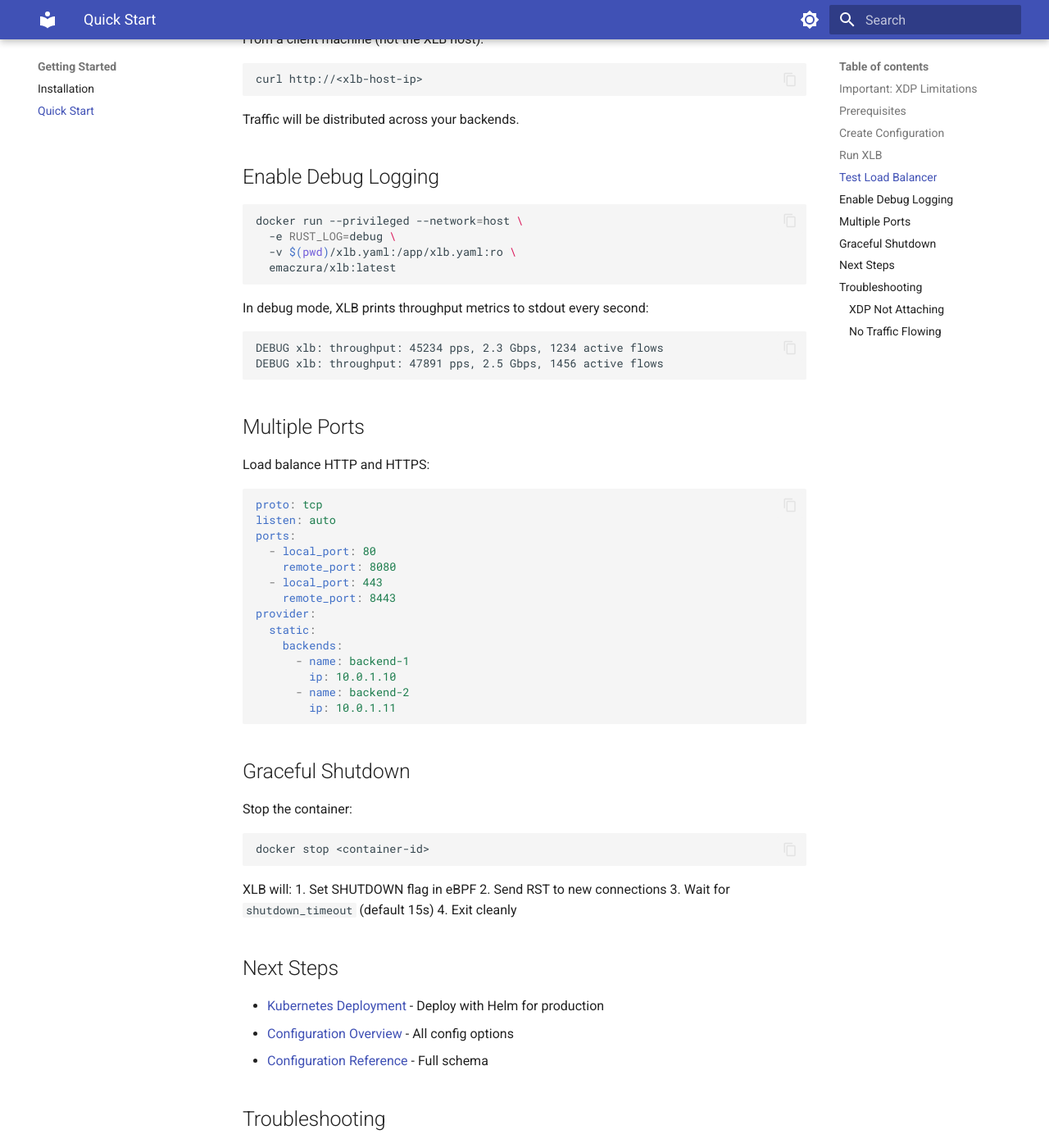
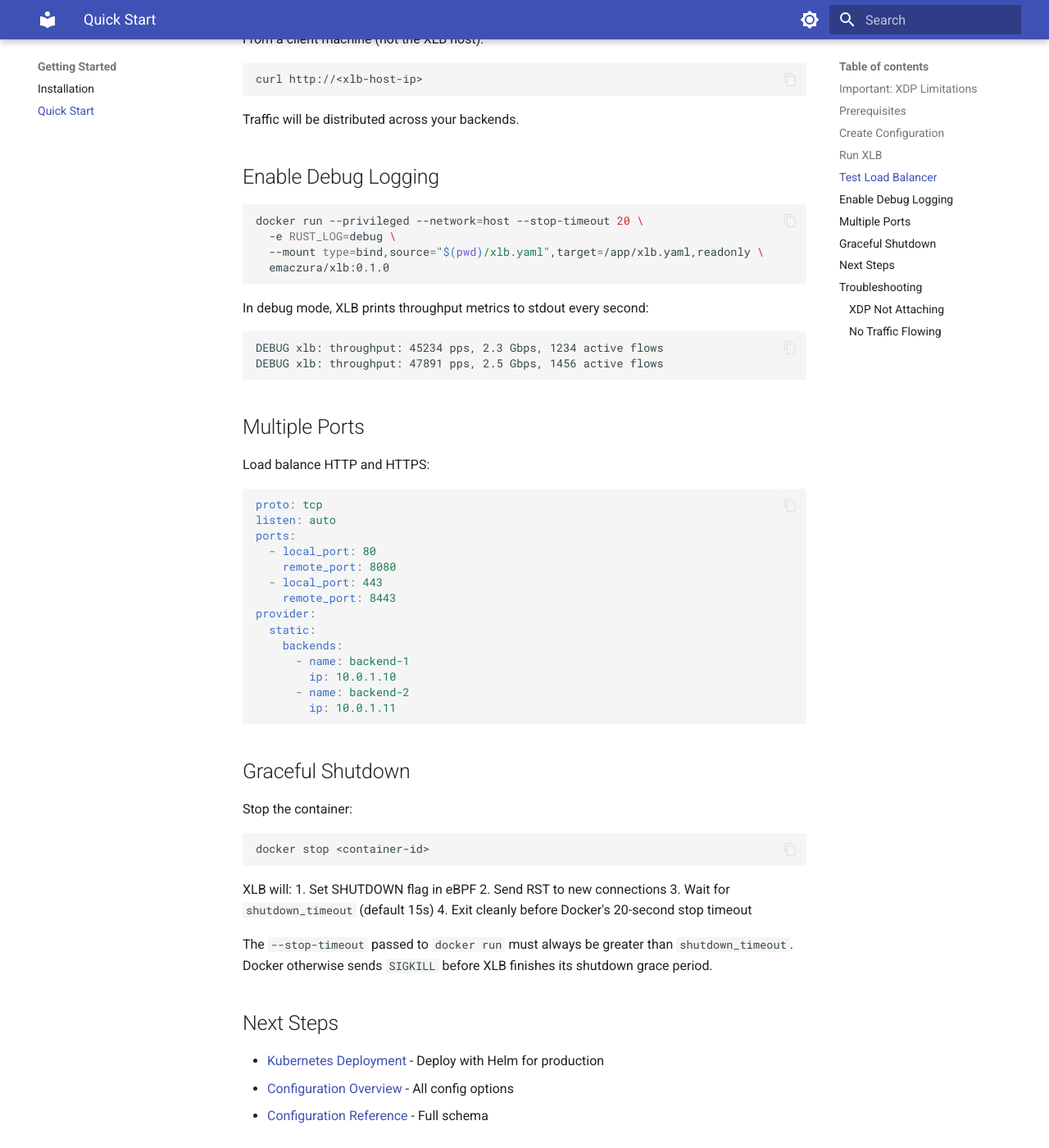
Before and after one commit to bisdreamz/xlb, an MkDocs documentation site: the page built from docs/docs/getting-started/quickstart.md, in a window 1280 px wide and 1400 px high, scrolled down 1427 px. Shown: the whole window at 82% size. Built offline with MkDocs 1.6.1 and Material for MkDocs 9.7.7, drawn with Linux system fonts in a browser that asks for light colours; some of the changed text lies outside the part shown.

Commit message:
Document safe direct container shutdown

````diff
--- a/docs/docs/getting-started/quickstart.md
+++ b/docs/docs/getting-started/quickstart.md
@@ -36,9 +36,9 @@ provider:
 ## Run XLB
 
 ```bash
-docker run --privileged --network=host \
-  -v $(pwd)/xlb.yaml:/app/xlb.yaml:ro \
-  emaczura/xlb:latest
+docker run --privileged --network=host --stop-timeout 20 \
+  --mount type=bind,source="$(pwd)/xlb.yaml",target=/app/xlb.yaml,readonly \
+  emaczura/xlb:0.1.0
 ```
 
 Expected output:
@@ -63,10 +63,10 @@ Traffic will be distributed across your backends.
 ## Enable Debug Logging
 
 ```bash
-docker run --privileged --network=host \
+docker run --privileged --network=host --stop-timeout 20 \
   -e RUST_LOG=debug \
-  -v $(pwd)/xlb.yaml:/app/xlb.yaml:ro \
-  emaczura/xlb:latest
+  --mount type=bind,source="$(pwd)/xlb.yaml",target=/app/xlb.yaml,readonly \
+  emaczura/xlb:0.1.0
 ```
 
 In debug mode, XLB prints throughput metrics to stdout every second:
@@ -108,7 +108,10 @@ XLB will:
 1. Set SHUTDOWN flag in eBPF
 2. Send RST to new connections
 3. Wait for `shutdown_timeout` (default 15s)
-4. Exit cleanly
+4. Exit cleanly before Docker's 20-second stop timeout
+
+The `--stop-timeout` passed to `docker run` must always be greater than `shutdown_timeout`.
+Docker otherwise sends `SIGKILL` before XLB finishes its shutdown grace period.
 
 ## Next Steps
 
@@ -140,8 +143,8 @@ ip link show | grep xdp
 
 Enable debug logging:
 ```bash
-docker run --privileged --network=host \
+docker run --privileged --network=host --stop-timeout 20 \
   -e RUST_LOG=trace \
-  -v $(pwd)/xlb.yaml:/app/xlb.yaml:ro \
-  emaczura/xlb:latest
+  --mount type=bind,source="$(pwd)/xlb.yaml",target=/app/xlb.yaml,readonly \
+  emaczura/xlb:0.1.0
 ```
````
Also changed, not shown: docs/docs/getting-started/installation.md (+5 -3 lines), docs/docs/index.md (+3 -3 lines).
